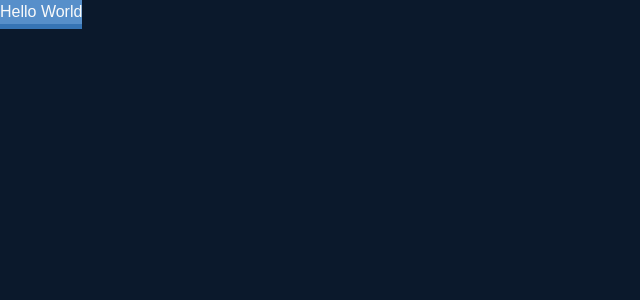
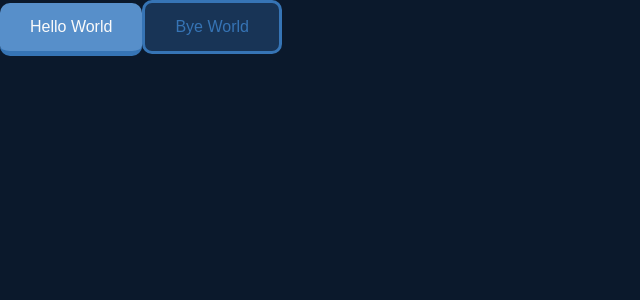
Before and after one commit to loganbriggs08/loganbrig.gs, a Next.js app: page / in a window 1280 px wide. Shown: the top 300 px of the page, without its empty margins (0-640 px from the left). Built offline with nearby package versions, Linux system fonts and the light colour scheme.

Commit message:
Begin adding custom components

```diff
--- a/src/app/globals.css
+++ b/src/app/globals.css
@@ -10,6 +10,8 @@
   --mid-blue: #578FCA;
   --dark-blue: #3674B5;
   --space-blue: #0B192C;
+
+  --dark-blue-light: rgba(54, 116, 181, 0.3);
 }
 
 body {
@@ -18,12 +20,33 @@ body {
   font-family: Arial, Helvetica, sans-serif;
 }
 
+/* Button styles all buttons need */
+.btn {
+  border-radius: 10px;
+  padding: 12px 30px;
+}
+
+/* Button hover styles all buttons need */
+.btn:hover {
+  cursor: pointer;
+}
+
+/* Styles just for primary buttons */
 .btn-primary {
   color: var(--white);
   border-bottom: solid 5px var(--dark-blue);
   background-color: var(--mid-blue);
 }
 
+/* Styles just for secondary buttons */
 .btn-secondary {
+  color: var(--dark-blue);
+  border: solid 3px var(--dark-blue);
+  background-color: var(--dark-blue-light);
+}
 
+/* Button hover styles for secondary buttons */
+.btn-secondary:hover {
+  color: var(--white);
+  background-color: var(--dark-blue);
 }
--- a/src/app/page.tsx
+++ b/src/app/page.tsx
@@ -4,6 +4,10 @@ export default function Home() {
             <button className="btn btn-primary">
                 Hello World
             </button>
+
+            <button className="btn btn-secondary">
+                Bye World
+            </button>
 		</div>
 	);
 }
```
